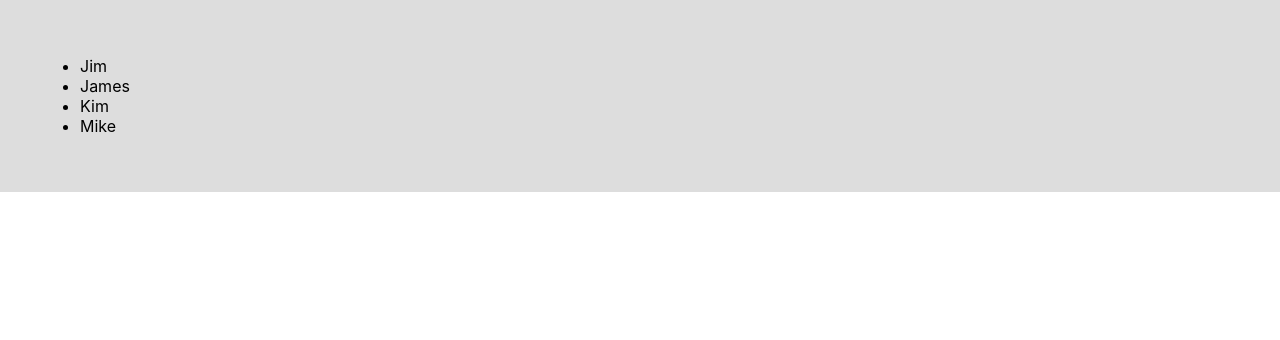
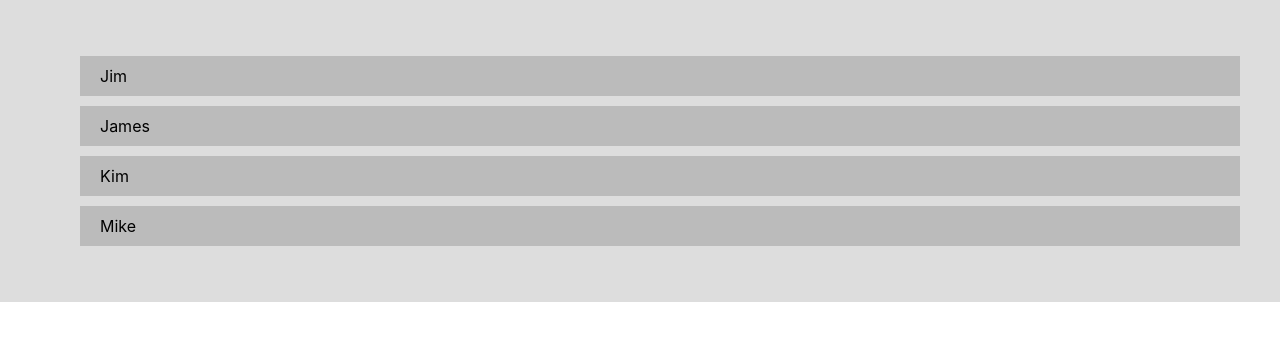
Before and after one commit to jaguarj/react-complete-guide, a React (Create React App) app in the folder 01-starter-project-add-user/: page / in a window 1280 px wide. Shown: the top 340 px of the page. Built offline with nearby package versions, Linux system fonts and the light colour scheme.

Commit message:
Updated UserItem CSS.

```diff
--- a/01-starter-project-add-user/src/components/Users/Users.js
+++ b/01-starter-project-add-user/src/components/Users/Users.js
@@ -11,7 +11,6 @@ const Users = (props) => {
             <Card>
                 <UsersList userDataList={props.data}></UsersList>
             </Card>
-
         </div>
 
     )
--- a/01-starter-project-add-user/src/components/Users/UsersItem.css
+++ b/01-starter-project-add-user/src/components/Users/UsersItem.css
@@ -0,0 +1,13 @@
+.user-item {
+    list-style: none;
+    background: #bbb;
+    padding: 10px 20px;
+    margin-bottom: 10px;
+    width: auto;
+}
+
+.user-item:hover {
+    background: red;
+    cursor: pointer;
+    color: #fff;
+}
--- a/01-starter-project-add-user/src/components/Users/UsersItem.js
+++ b/01-starter-project-add-user/src/components/Users/UsersItem.js
@@ -1,12 +1,11 @@
 import React from 'react';
-
 import './UsersItem.css';
 
 const UsersItem = (props) => {
     console.log("I see userItem props", props)
 
     return (
-        <li id={props.id}>
+        <li id={props.id} className="user-item">
             {props.name}
         </li>
     )
```
